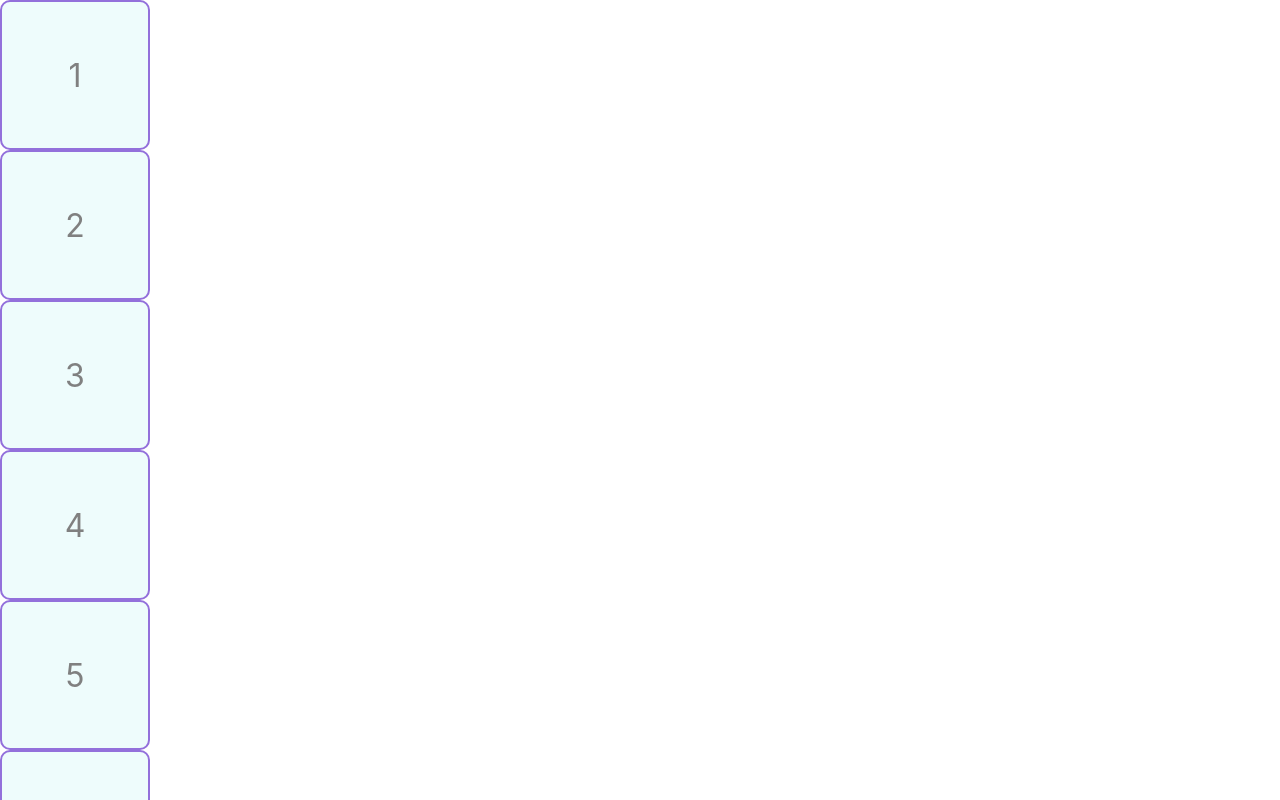
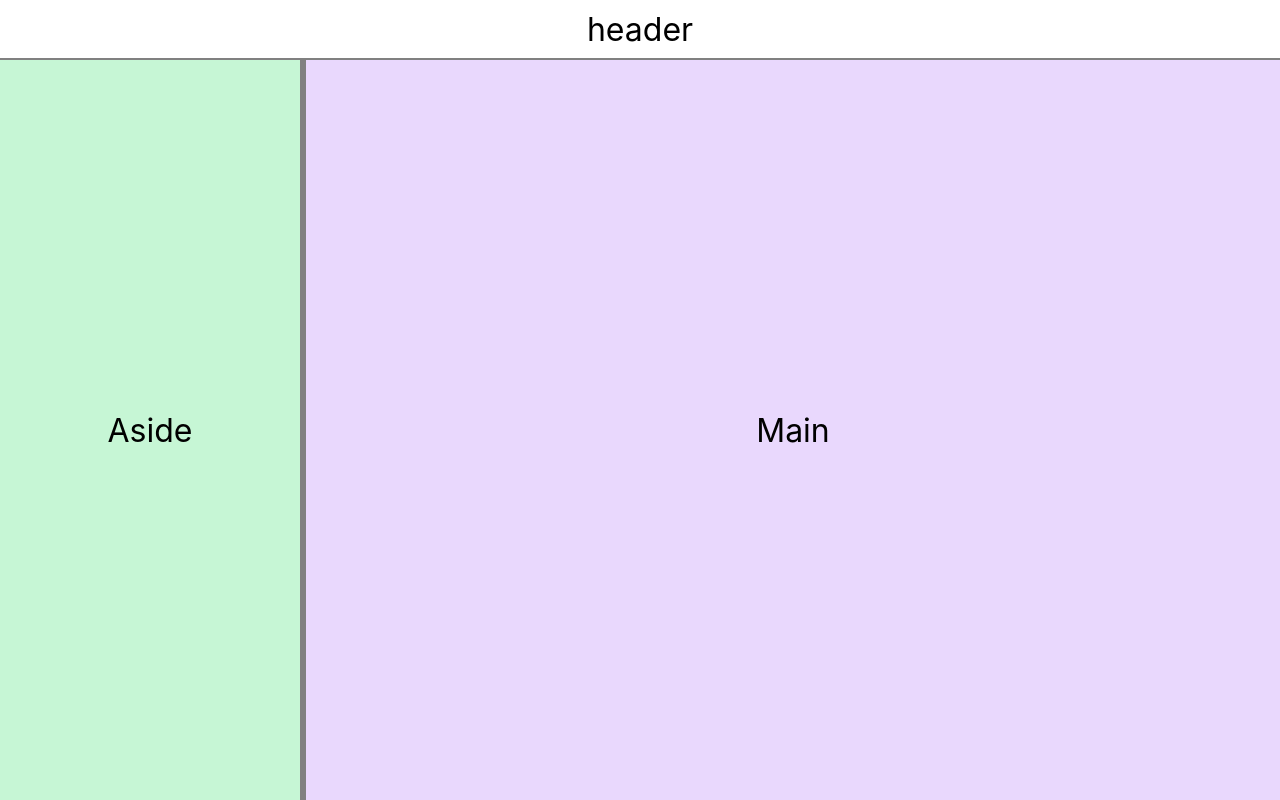
Before and after one commit to sitogi/react-sandbox, a React (Vite) app: page / in a window 1280 px wide. Shown: the top 800 px of the page. Built offline with nearby package versions, Linux system fonts and the light colour scheme.

Commit message:
Add WithHeaderLayout

```diff
--- a/src/App.tsx
+++ b/src/App.tsx
@@ -1,5 +1,15 @@
-import { FlexWrapSortable } from '~/featuers/FlexWrapSortable';
+import { HorizontallyResizableLayout } from '~/featuers/Resizable/HorizontallyResizableLayout';
+import { WithHeaderLayout } from '~/featuers/WithHeaderLayout';
 
 export function App() {
-  return <FlexWrapSortable />;
+  return (
+    <WithHeaderLayout
+      header={
+        <div style={{ display: 'grid', placeContent: 'center', height: '100%', borderBottom: 'solid 2px gray' }}>
+          <p style={{ fontSize: '2rem' }}>header</p>
+        </div>
+      }
+      content={<HorizontallyResizableLayout />}
+    />
+  );
 }
--- /dev/null
+++ b/src/featuers/WithHeaderLayout/index.tsx
@@ -0,0 +1,17 @@
+import { ReactNode } from 'react';
+
+interface Props {
+  header: ReactNode;
+  content: ReactNode;
+  layoutH?: string;
+  headerH?: string;
+}
+
+export function WithHeaderLayout({ header, content, layoutH = '100vh', headerH = '60px' }: Props): JSX.Element {
+  return (
+    <div style={{ height: layoutH }}>
+      <div style={{ height: headerH }}>{header}</div>
+      <div style={{ height: `calc(${layoutH} - ${headerH})` }}>{content}</div>
+    </div>
+  );
+}
```
